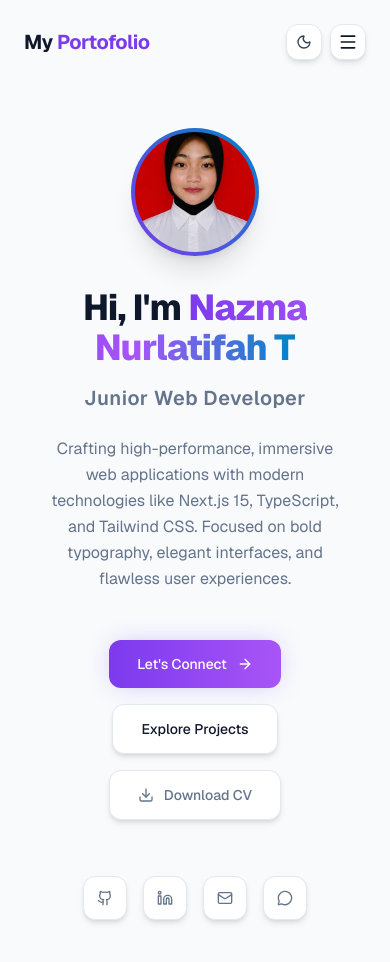
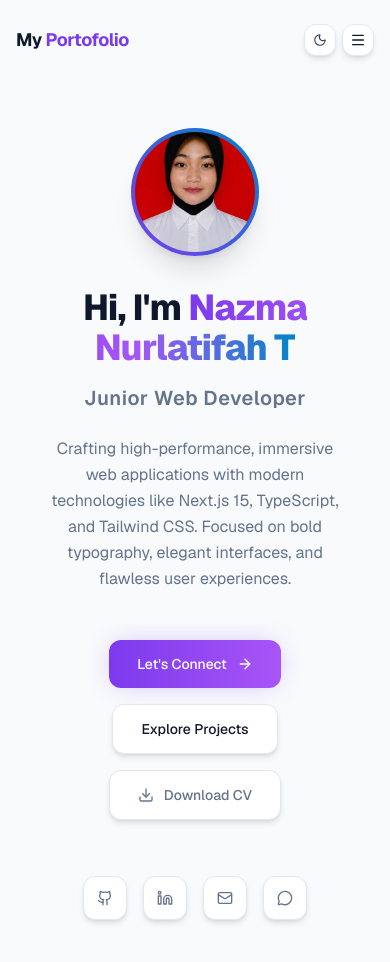
Before and after one commit to nazma131/Portofolio, a Next.js app: page / in a window 390 px wide. Shown: the top 962 px of the page. Built offline with nearby package versions, Linux system fonts and the light colour scheme.

Commit message:
Optimize mobile navbar size and padding to prevent overflow

```diff
--- a/components/Navbar.tsx
+++ b/components/Navbar.tsx
@@ -55,11 +55,11 @@ export function Navbar() {
         scrolled ? "glass-effect py-3.5 shadow-xl shadow-black/20" : "bg-transparent py-6"
       }`}
     >
-      <div className="max-w-[1400px] mx-auto px-6 sm:px-8 lg:px-12 flex items-center justify-between">
+      <div className="max-w-[1400px] mx-auto px-4 sm:px-8 lg:px-12 flex items-center justify-between">
         {/* Logo */}
         <a
           href="#"
-          className="text-xl font-bold tracking-tight text-[var(--text)] group"
+          className="text-lg sm:text-xl font-bold tracking-tight text-[var(--text)] group"
         >
           My <span className="text-[var(--primary)]">Portofolio</span>
         </a>
@@ -103,21 +103,21 @@ export function Navbar() {
         </div>
 
         {/* Mobile Menu Button */}
-        <div className="flex items-center gap-2 lg:hidden">
+        <div className="flex items-center gap-1.5 lg:hidden">
           <button
             onClick={() => setTheme(theme === "dark" ? "light" : "dark")}
             aria-label="Toggle Theme"
-            className="w-9 h-9 rounded-xl border border-[var(--border)] flex items-center justify-center text-[var(--muted)] bg-[var(--surface)] shadow-md"
+            className="w-8 h-8 rounded-xl border border-[var(--border)] flex items-center justify-center text-[var(--muted)] bg-[var(--surface)] shadow-md"
           >
-            {theme === "dark" ? <Sun className="w-4 h-4 text-amber-400" /> : <Moon className="w-4 h-4 text-slate-700" />}
+            {theme === "dark" ? <Sun className="w-3.5 h-3.5 text-amber-400" /> : <Moon className="w-3.5 h-3.5 text-slate-700" />}
           </button>
 
           <button
             onClick={() => setIsOpen(!isOpen)}
             aria-label="Toggle Menu"
-            className="w-9 h-9 rounded-xl border border-[var(--border)] flex items-center justify-center text-[var(--text)] bg-[var(--surface)] shadow-md"
+            className="w-8 h-8 rounded-xl border border-[var(--border)] flex items-center justify-center text-[var(--text)] bg-[var(--surface)] shadow-md"
           >
-            {isOpen ? <X className="w-5 h-5" /> : <Menu className="w-5 h-5" />}
+            {isOpen ? <X className="w-4 h-4" /> : <Menu className="w-4 h-4" />}
           </button>
         </div>
       </div>
```
